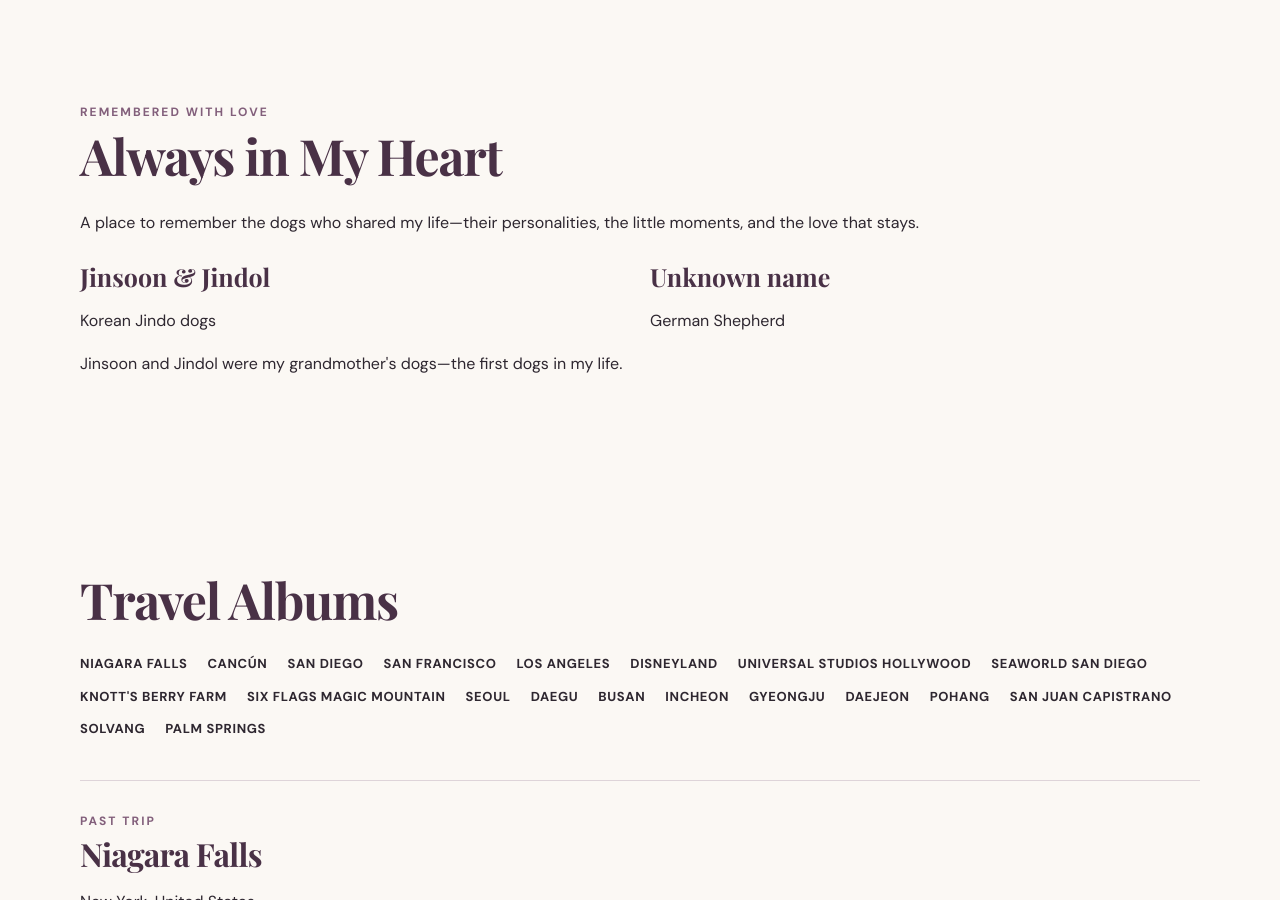
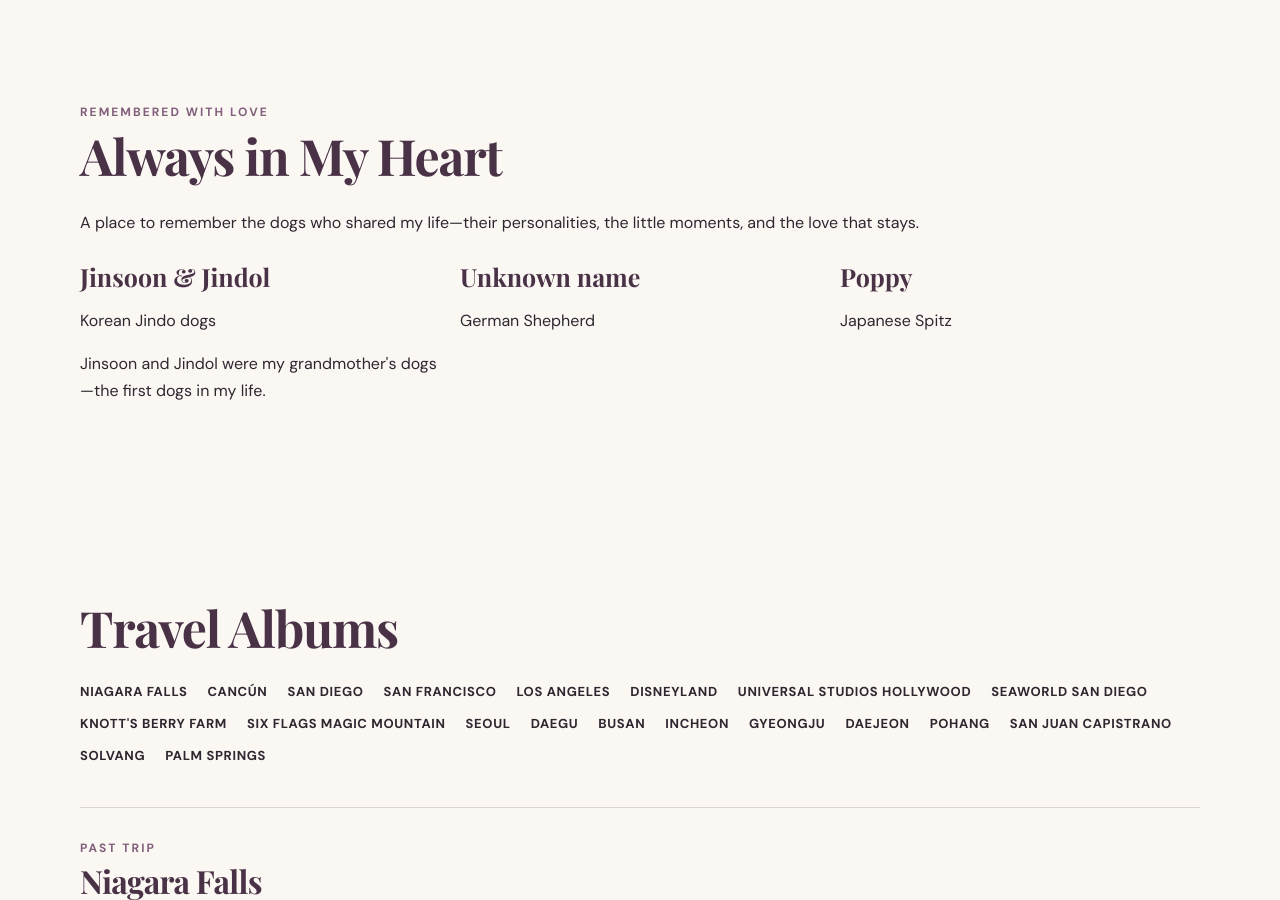
Before and after one commit to lydiarim22-coder/mindoflydia, a Jekyll site: the page built from photo-gallery.html, in a window 1280 px wide and 900 px high, scrolled down 1233 px. Built offline with Jekyll 4.4.1, drawn with Linux system fonts in a browser that asks for light colours; some web fonts are replaced.

Commit message:
Add Poppy to dog memorial gallery

```diff
--- a/_data/dog_memorials.yml
+++ b/_data/dog_memorials.yml
@@ -7,3 +7,6 @@
 
 - name: "Unknown name"
   breed: German Shepherd
+
+- name: Poppy
+  breed: Japanese Spitz
```
